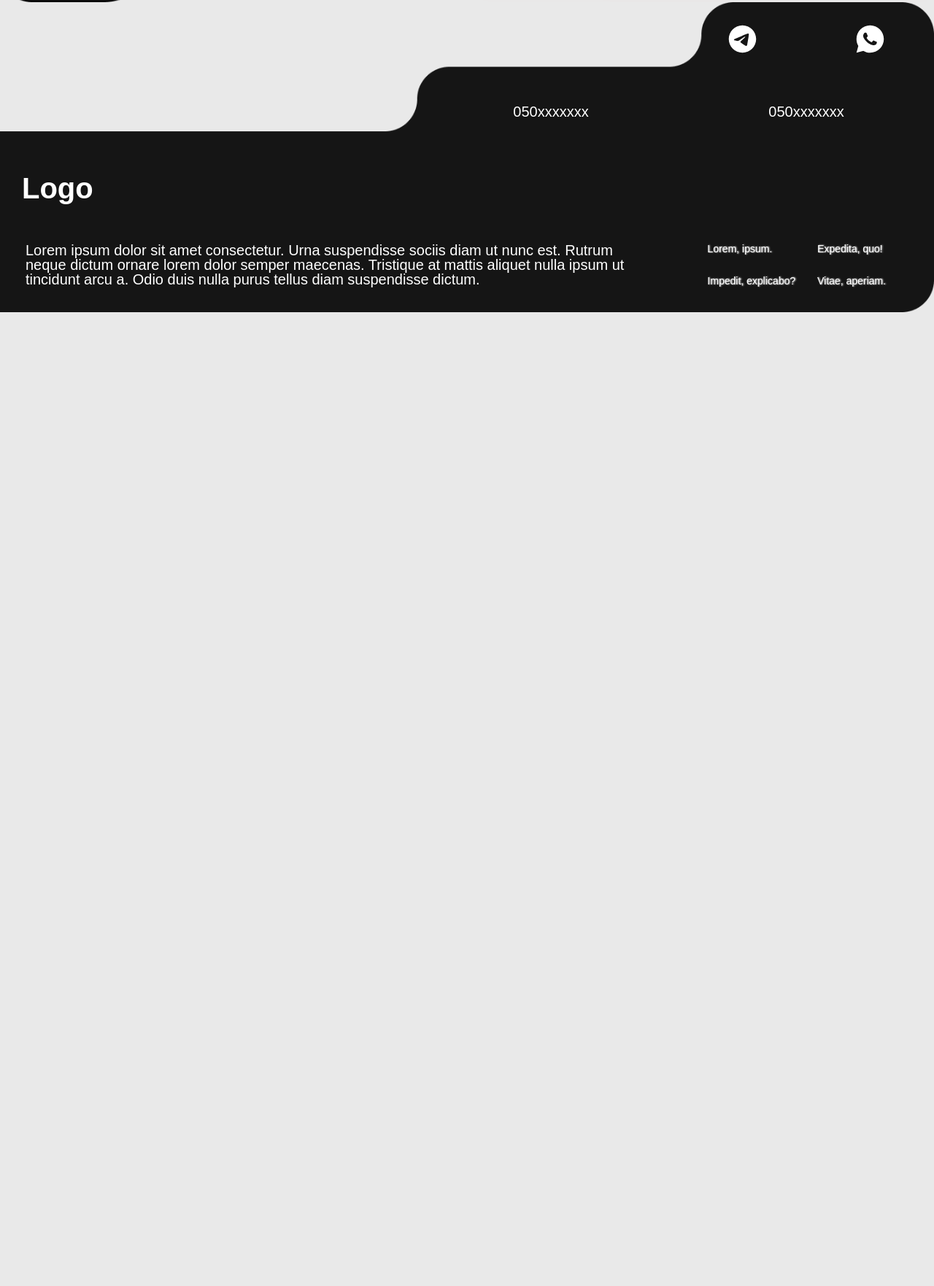
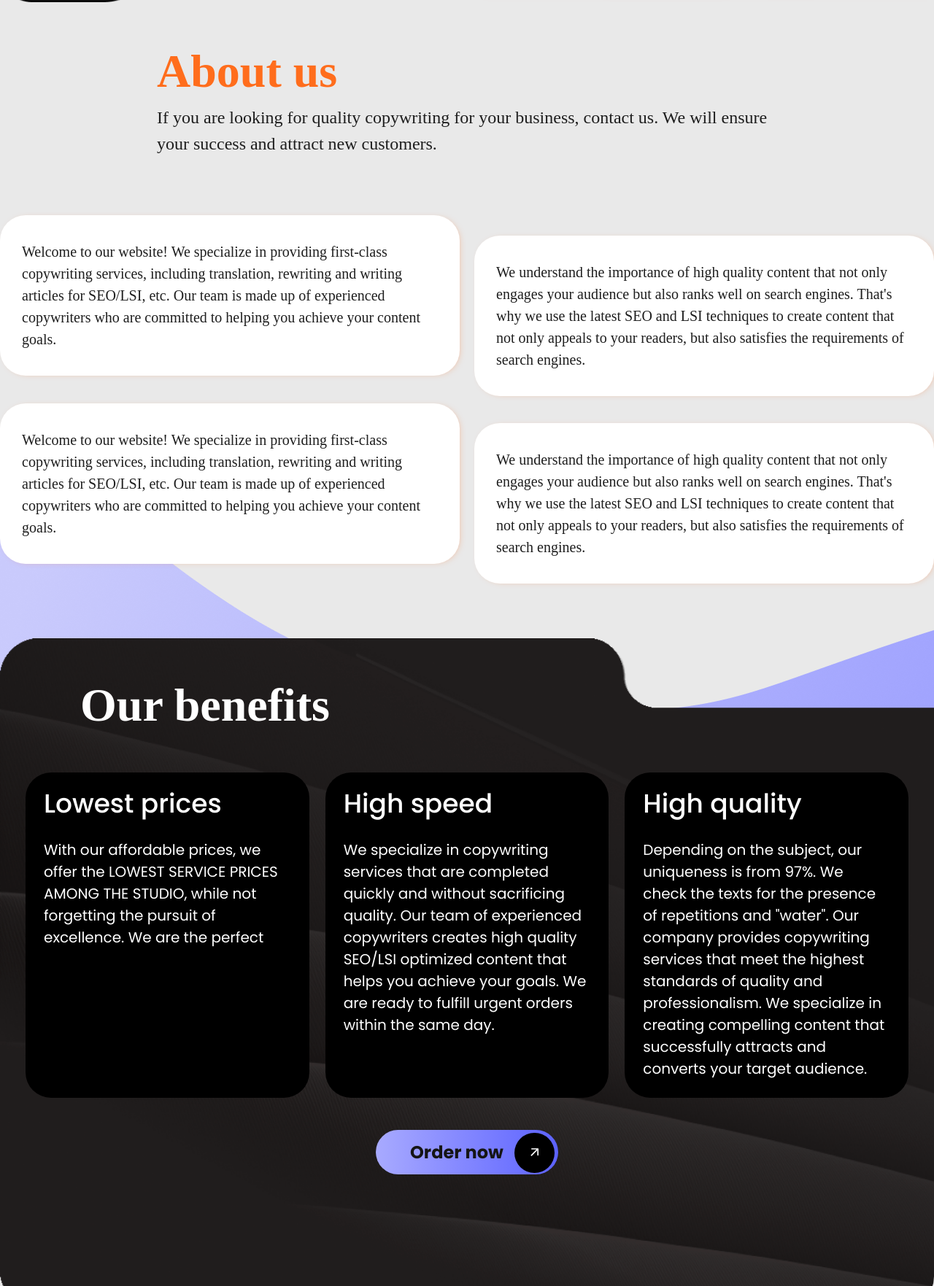
Before and after one commit to klewzow/chernichenko, a plain HTML site: page dist/index.html in a window 1280 px wide. Shown: the part 939-2702 px from the top of the page at 73% size. Before the commit the page ends 1367 px from the top, so only its background shows below. Drawn offline with nearby package versions, Linux system fonts and the light colour scheme.

Commit message:
def update

```diff
--- a/dist/index.html
+++ b/dist/index.html
@@ -77,6 +77,96 @@
             </div>
         </div>
     </section>
+    <section class="main__about about">
+        <div class="about__container ">
+            <div class="about__text text-block">
+                <div class="about__text-title text-title">
+                    <h2>About us</h2>
+                </div>
+                <div class="about__text-subtitle text-subtitle">
+                    <h3>If you are looking for quality copywriting for your business, contact
+                        us. We will ensure your success and attract new customers.</h3>
+                </div>
+            </div>
+            <div class="about__message message  ">
+
+                <div class="message__items">
+                    <div class="message__items-text message__items-big">
+                        <p>
+                            Welcome to our website! We specialize in providing first-class copywriting services,
+                            including translation, rewriting and writing articles for SEO/LSI, etc. Our team is made up
+                            of experienced copywriters who are committed to helping you achieve your content goals.
+                        </p>
+                    </div>
+
+                    <div class="message__items-text message__items-small-bottom">
+                        <p>
+                            We understand the importance of high quality content that not only engages your audience but
+                            also ranks well on search engines. That's why we use the latest SEO and LSI techniques to
+                            create content that not only appeals to your readers, but also satisfies the requirements of
+                            search engines. </p>
+                    </div>
+
+                    <div class="message__items-text message__items-small-top">
+                        <p>
+                            Welcome to our website! We specialize in providing first-class copywriting services,
+                            including translation, rewriting and writing articles for SEO/LSI, etc. Our team is made up
+                            of experienced copywriters who are committed to helping you achieve your content goals.
+                        </p>
+                    </div>
+
+                    <div class="message__items-text message__items-big">
+                        <p>
+                            We understand the importance of high quality content that not only engages your audience but
+                            also ranks well on search engines. That's why we use the latest SEO and LSI techniques to
+                            create content that not only appeals to your readers, but also satisfies the requirements of
+                            search engines. </p>
+                    </div>
+                </div>
+            </div>
+            <div class="main__about-benefis benefis">
+                <div class="benefis__body ibg">
+                    <img src="../img/about/benefis_bg.png" alt="benefis_bg.png">
+                    <div class="benefis__body-title">
+                        <h3>Our benefits</h3>
+                    </div>
+                    <div class="benefis__body-items">
+                        <div class="benefis__body-item">
+                            <div class="benefis__body-item-title">Lowest prices</div>
+                            <div class="benefis__body-item-text">With our affordable prices, we offer the LOWEST SERVICE
+                                PRICES AMONG THE STUDIO, while not forgetting the pursuit of excellence. We are the
+                                perfect
+                            </div>
+                        </div>
+
+                        <div class="benefis__body-item">
+                            <div class="benefis__body-item-title">High speed</div>
+                            <div class="benefis__body-item-text">We specialize in copywriting services that are
+                                completed
+                                quickly and without sacrificing quality. Our team of experienced copywriters creates
+                                high
+                                quality SEO/LSI optimized content that helps you achieve your goals. We are ready to
+                                fulfill
+                                urgent orders within the same day.</div>
+                        </div>
+
+                        <div class="benefis__body-item">
+                            <div class="benefis__body-item-title">High quality</div>
+                            <div class="benefis__body-item-text">Depending on the subject, our uniqueness is from 97%.
+                                We
+                                check the texts for the presence of repetitions and "water". Our company provides
+                                copywriting services that meet the highest standards of quality and professionalism. We
+                                specialize in creating compelling content that successfully attracts and converts your
+                                target audience.</div>
+                        </div>
+                    </div>
+                    <div class="benefis__buttons">
+                        <button class="benefis__button text-button violet">Order now</button>
+                    </div>
+                </div>
+            </div>
+        </div>
+    </section>
 </main>
 
     <footer class="footer">
```
Also changed, not shown: dist/css/style.css (+12 -1 lines), dist/css/style.min.css.
